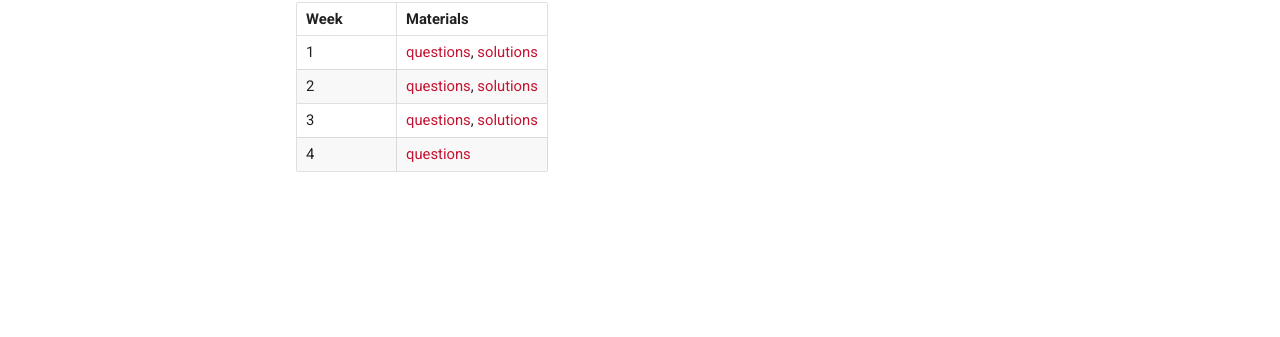
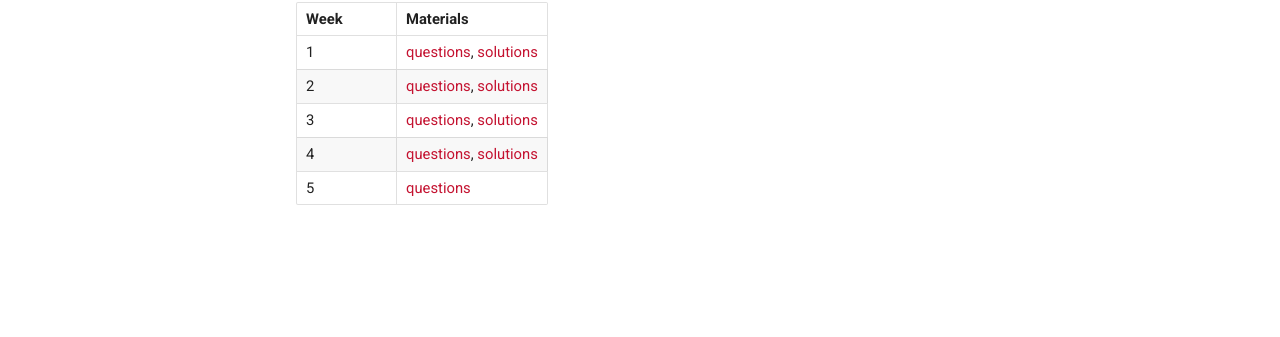
Before and after one commit to cmu-optimal-control/cmu-optimal-control.github.io, an MkDocs documentation site: the page built from docs/quizzes.md, in a window 1280 px wide. Shown: the part 226-563 px from the top of the page. Built offline with MkDocs 1.6.1 and Material for MkDocs 9.7.7, drawn with Linux system fonts in a browser that asks for light colours.

Commit message:
add quiz 5 and quiz 4 solutions

```diff
--- a/docs/quizzes.md
+++ b/docs/quizzes.md
@@ -6,7 +6,8 @@
 |1| [questions](quizzes/week1.pdf), [solutions](https://github.com/Optimal-Control-16-745/quiz_solutions/blob/main/week_01_quiz_solutions.pdf) |
 |2| [questions](quizzes/week2.pdf), [solutions](https://github.com/Optimal-Control-16-745/quiz_solutions/blob/main/week_02_quiz_solutions.pdf) |
 |3| [questions](quizzes/week3.pdf), [solutions](https://github.com/Optimal-Control-16-745/quiz_solutions/blob/main/week_03_quiz_solutions.pdf) |
-|4| [questions](quizzes/week4.pdf) |
+|4| [questions](quizzes/week4.pdf), [solutions](https://github.com/Optimal-Control-16-745/quiz_solutions/blob/main/week_04_quiz_solutions.pdf) |
+|5| [questions](quizzes/week5.pdf) |
 
 
 <!--
```
